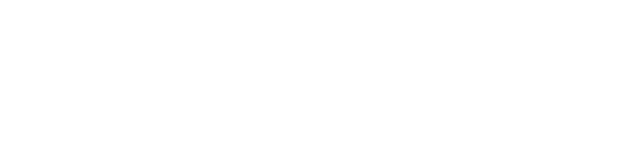
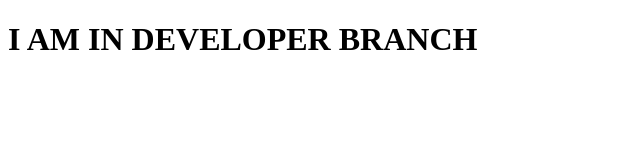
Before and after one commit to Vineeth-grms/review, a plain HTML site: page index.html in a window 1280 px wide. Shown: the whole page, without its empty margins (0-640 px from the left). Drawn offline with Linux system fonts and the light colour scheme.

Commit message:
from developer

```diff
--- a/index.html
+++ b/index.html
@@ -6,6 +6,6 @@
     <title>Document</title>
 </head>
 <body>
-
+    <h1> I AM IN DEVELOPER BRANCH</h1>
 </body>
 </html>
```
